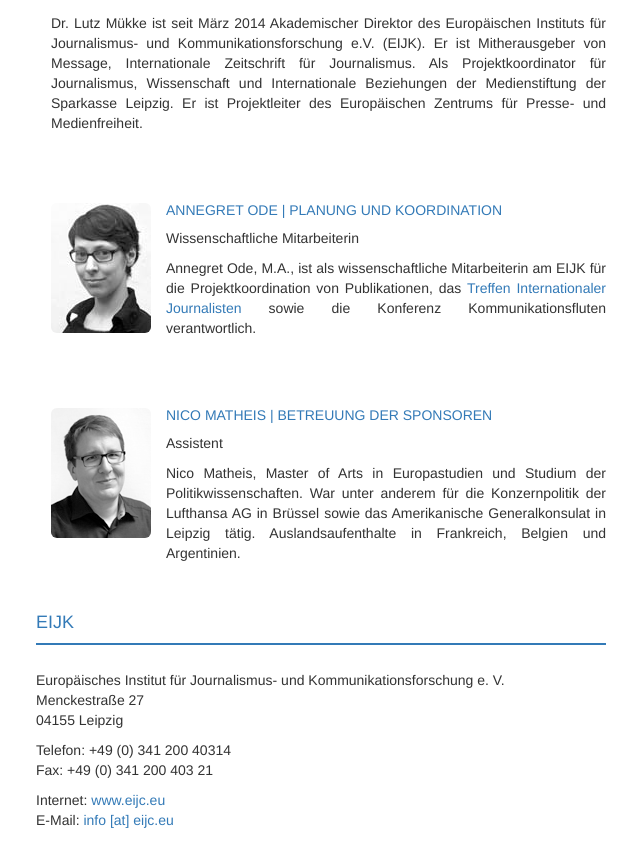
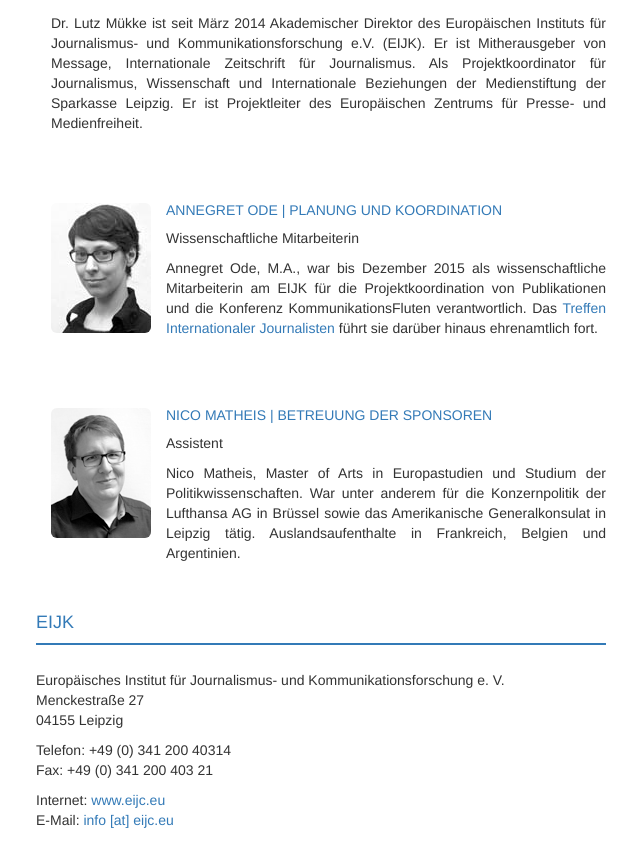
Before and after one commit to susedev/test, a Jekyll site: the page built from kontakt.html, in a window 1280 px wide and 900 px high, scrolled down 445 px. Shown: the top 867 px of the window, without its empty margins (229-869 px from the left). Built offline with Jekyll 4.4.1, drawn with Linux system fonts in a browser that asks for light colours; nearby versions of some CDN libraries.

Commit message:
Update kontakt.html

```diff
--- a/kontakt.html
+++ b/kontakt.html
@@ -29,7 +29,7 @@ title: Kontakt
 <p>Wissenschaftliche Mitarbeiterin</p>
 
 
-<p style="text-align: justify; margin-left: 15px;">Annegret Ode, M.A., ist als wissenschaftliche Mitarbeiterin am EIJK f&uuml;r die Projektkoordination von Publikationen, das <a href="http://www.eijc.eu/?p=2813#TIJ" target="_blank">Treffen Internationaler Journalisten</a> sowie die Konferenz Kommunikationsfluten verantwortlich.</p>
+<p style="text-align: justify; margin-left: 15px;">Annegret Ode, M.A., war bis Dezember 2015 als wissenschaftliche Mitarbeiterin am EIJK für die Projektkoordination von Publikationen und die Konferenz KommunikationsFluten verantwortlich. Das <a href="http://www.eijc.eu/?p=2813#TIJ" target="_blank">Treffen Internationaler Journalisten</a> führt sie darüber hinaus ehrenamtlich fort. </p>
 
 <p style="text-align: justify; margin-left: 15px;">&nbsp;</p>
 
```
